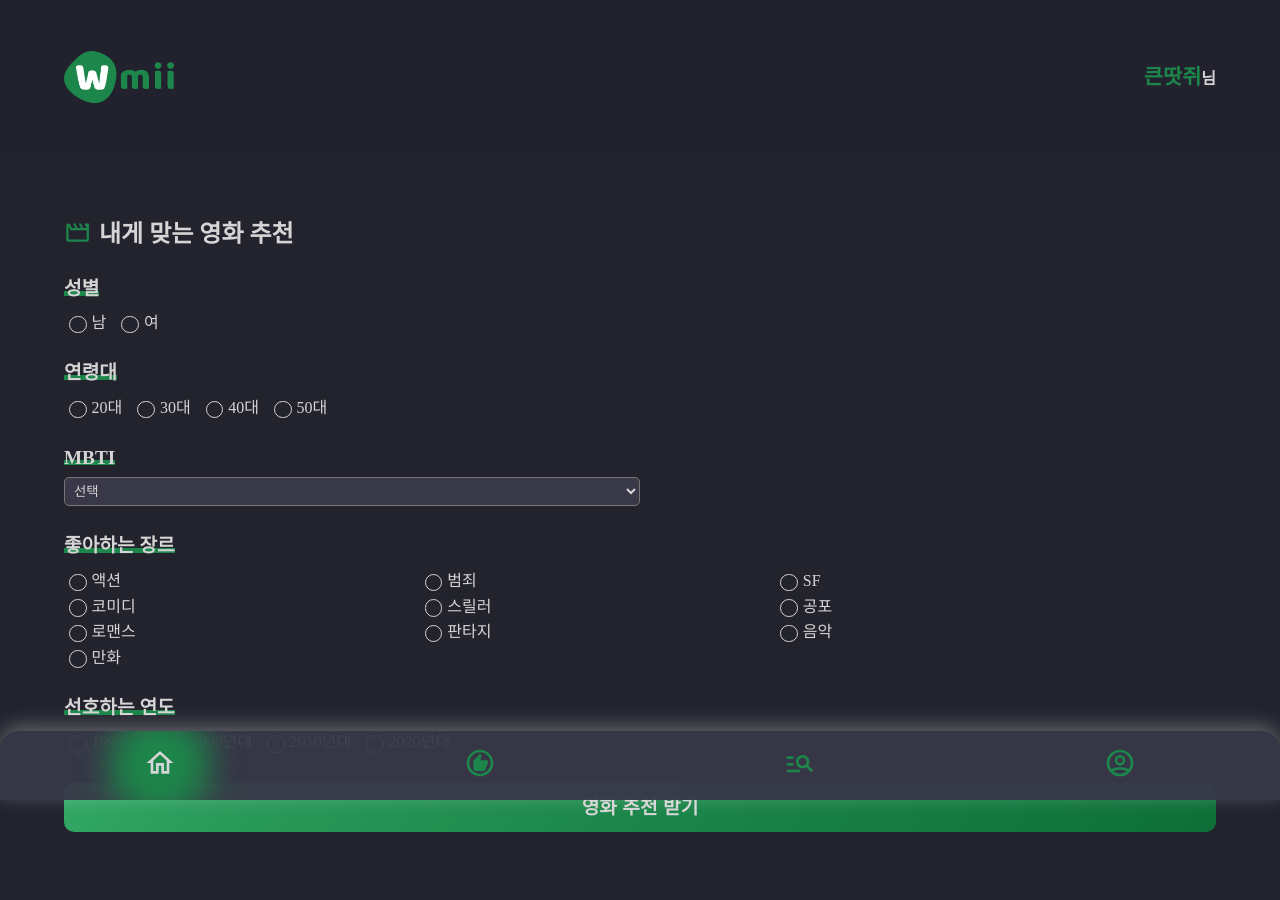
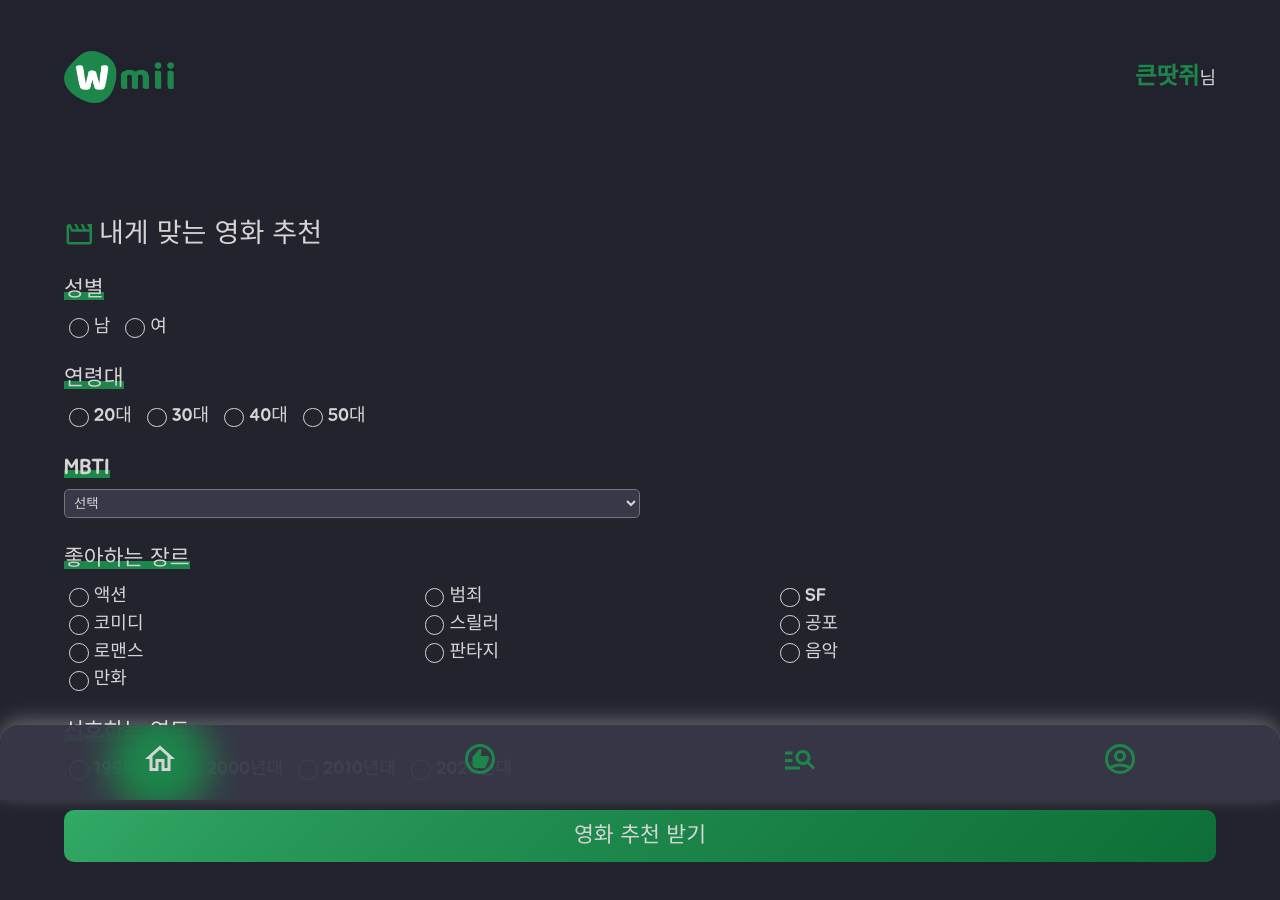
Before and after one commit to devwoodie/wmii-frontend, a React (Create React App) app: page /recommend in a window 1280 px wide. Shown: the top 900 px of the page. Built offline with nearby package versions, Linux system fonts and the light colour scheme.

Commit message:
feat : font choice

```diff
--- a/public/index.html
+++ b/public/index.html
@@ -23,6 +23,9 @@
       Learn how to configure a non-root public URL by running `npm run build`.
     -->
     <title>React App</title>
+    <style>
+      @import url('https://fonts.googleapis.com/css2?family=Jua&display=swap');
+    </style>
   </head>
   <body>
     <noscript>You need to enable JavaScript to run this app.</noscript>
--- a/src/css/_home.scss
+++ b/src/css/_home.scss
@@ -70,7 +70,7 @@
       margin-top: 20px;
       padding: 30px;
       font-size: 1.2rem;
-      font-weight: bold;
+      font-weight: normal;
       text-align: left;
       border-radius: 10px;
       display: flex;
--- a/src/css/_recommend.scss
+++ b/src/css/_recommend.scss
@@ -9,16 +9,15 @@
       margin-bottom: 30px;
       .question{
         font-size: 1.2rem;
-        font-weight: bold;
         display: inline;
         position: relative;
         z-index: 1;
         &::after{
           content: '';
           display: inline-block;
-          width: 100%; height: 5px;
+          width: 100%; height: 8px;
           position: absolute;
-          left: 0; bottom: 3px;
+          left: 0; bottom: 0;
           z-index: -1;
           //opacity: .8;
           @include gradLiner();
@@ -51,7 +50,7 @@
     display: block; width: 100%;
     border-radius: 10px; color: $mainText;
     padding: 15px 0;
-    font-size: 1.2rem; font-weight: bold;
+    font-size: 1.2rem; font-weight: normal;
   }
   //radio button custom
   [type="radio"]{
@@ -66,7 +65,6 @@
     @include gradLiner();
   }
   [type="radio"]:checked +label{
-    font-weight: bold;
     color: $mainGreen;
   }
   //select box custom
--- a/src/css/reset.css
+++ b/src/css/reset.css
@@ -26,8 +26,9 @@ html,body{
     width: 100vw;
     overflow-x: hidden;
     background-color: #23232E;
-    font-size: 16px;
+    font-size: 18px;
     color: #d5d5d5;
+    font-family: 'Jua', sans-serif;
 }
 body {
     line-height: 1;
@@ -50,10 +51,13 @@ table {
 }
 img{vertical-align: top; width: 100%; image-rendering: -webkit-optimize-contrast;}
 img:focus {outline: none;}
-button{border: none; outline: none;}
+button{border: none; outline: none;font-family: inherit}
 button:focus{outline:none;}
+input{font-family: inherit;}
 input:focus{outline:none;}
+input::placeholder{color: inherit; font-family: inherit;}
 div:focus{outline:none;}
+select{font-weight: inherit}
 select:focus{outline:none;}
 a{text-decoration: none; color: inherit; outline: none;}
 *{line-height: 1; box-sizing: border-box;}
--- a/src/css/style.css
+++ b/src/css/style.css
@@ -58,7 +58,7 @@
   margin-top: 20px;
   padding: 30px;
   font-size: 1.2rem;
-  font-weight: bold;
+  font-weight: normal;
   text-align: left;
   border-radius: 10px;
   display: flex;
@@ -77,7 +77,6 @@
 }
 .Recommend .recommend-qa .qa-wrap .question {
   font-size: 1.2rem;
-  font-weight: bold;
   display: inline;
   position: relative;
   z-index: 1;
@@ -86,10 +85,10 @@
   content: "";
   display: inline-block;
   width: 100%;
-  height: 5px;
+  height: 8px;
   position: absolute;
   left: 0;
-  bottom: 3px;
+  bottom: 0;
   z-index: -1;
   background: linear-gradient(135deg, #33a966, 40%, #0d6f37);
   background: #1d864a;
@@ -119,7 +118,7 @@
   color: #d5d5d5;
   padding: 15px 0;
   font-size: 1.2rem;
-  font-weight: bold;
+  font-weight: normal;
 }
 .Recommend [type=radio] {
   vertical-align: middle;
@@ -134,7 +133,6 @@
   background: linear-gradient(135deg, #33a966, 40%, #0d6f37);
 }
 .Recommend [type=radio]:checked + label {
-  font-weight: bold;
   color: #1d864a;
 }
 .Recommend .mbti-select {
@@ -208,7 +206,7 @@
 
 .wrap-tit {
   font-size: 1.5rem;
-  font-weight: bold;
+  font-weight: normal;
   display: flex;
   justify-content: flex-start;
   align-items: center;
@@ -235,11 +233,12 @@
   width: 110px;
 }
 .App .header-wrap .user-name {
-  font-weight: bold;
+  font-weight: normal;
   font-size: 1rem;
 }
 .App .header-wrap .user-name .user-nick {
   font-size: 1.3rem;
+  font-weight: bold;
   color: #1d864a;
 }
 .App .navi-wrap {
@@ -256,6 +255,7 @@
   border-radius: 20px 20px 0 0;
   overflow: hidden;
   box-shadow: 0px -5px 20px rgba(255, 255, 255, 0.3);
+  z-index: 999;
 }
 .App .navi-wrap .navi-btn {
   background: none;
--- a/src/css/style.scss
+++ b/src/css/style.scss
@@ -8,7 +8,7 @@
 .mgt{margin-top: 50px;}
 .wrap-tit{
   font-size: 1.5rem;
-  font-weight: bold;
+  font-weight: normal;
   display: flex;
   justify-content: flex-start;
   align-items: center;
@@ -35,10 +35,11 @@
       width: 110px;
     }
     .user-name{
-      font-weight: bold;
+      font-weight: normal;
       font-size: 1rem;
       .user-nick{
         font-size: 1.3rem;
+        font-weight: bold;
         color: $mainGreen;
       }
     }
@@ -58,6 +59,7 @@
     border-radius: 20px 20px 0 0;
     overflow: hidden;
     box-shadow: 0px -5px 20px rgba(255, 255, 255, 0.3);
+    z-index: 999;
     .navi-btn{
       background: none;
       border: none;
```
Also changed, not shown: 1 other file (tests, documents, lock files or other folders).
